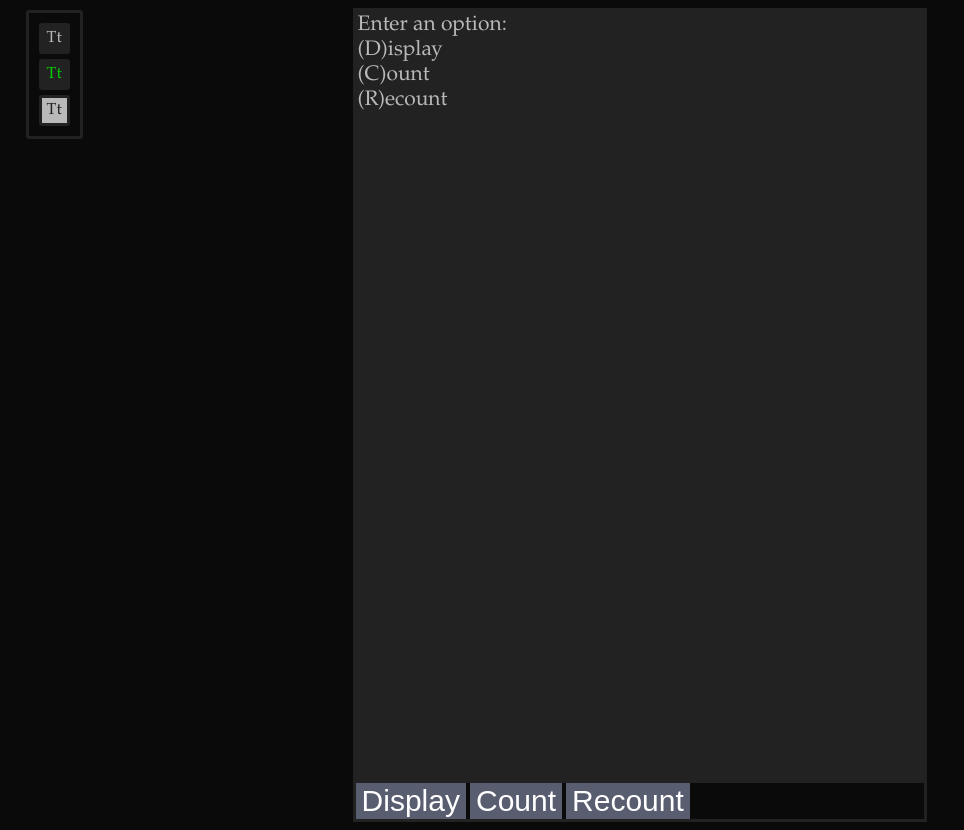
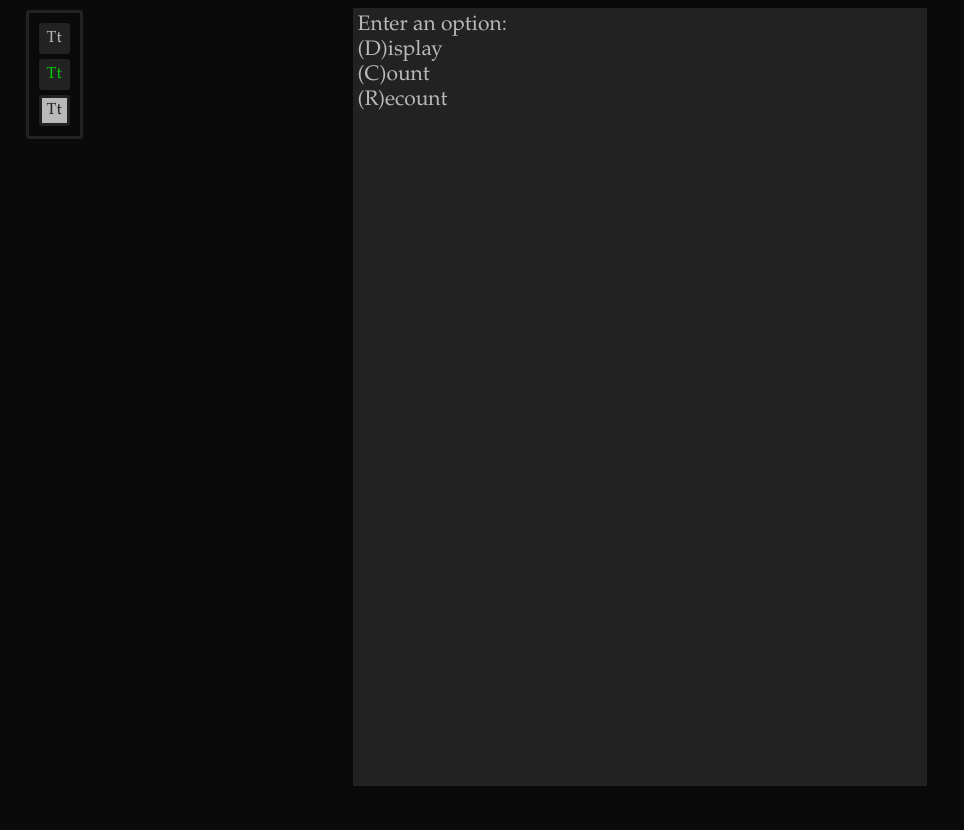
Before and after one commit to lewislemay/Strip-Counter, a website: page src/index.html in a window 1280 px wide. Shown: the whole page, without its empty margins (0-964 px from the left). After the commit the page ends 800 px from the top, so only its background shows below. Drawn offline with Linux system fonts and the light colour scheme.

Commit message:
Remove buttons for clean commit push

```diff
--- a/src/css/styles.css
+++ b/src/css/styles.css
@@ -106,7 +106,7 @@ body, #themes {
 .theme:hover {
     border-color: #3aad40;
 }
-
+/*
 button {
     background: #585d70;
     color: #ffffff;
@@ -120,3 +120,4 @@ button:hover {
     background: #ffffff;
     transform: scale(1.05);
 }
+*/
--- a/src/index.html
+++ b/src/index.html
@@ -18,9 +18,6 @@
             <div id="output">
             </div>
             <input id="input" type="text">
-            <button class="button">Display</button>
-            <button class="button">Count</button>
-            <button class="button">Recount</button>
         </div>
         <script src="js/scripts.js" defer></script>
         <script src="js/console.js" defer></script>
```
